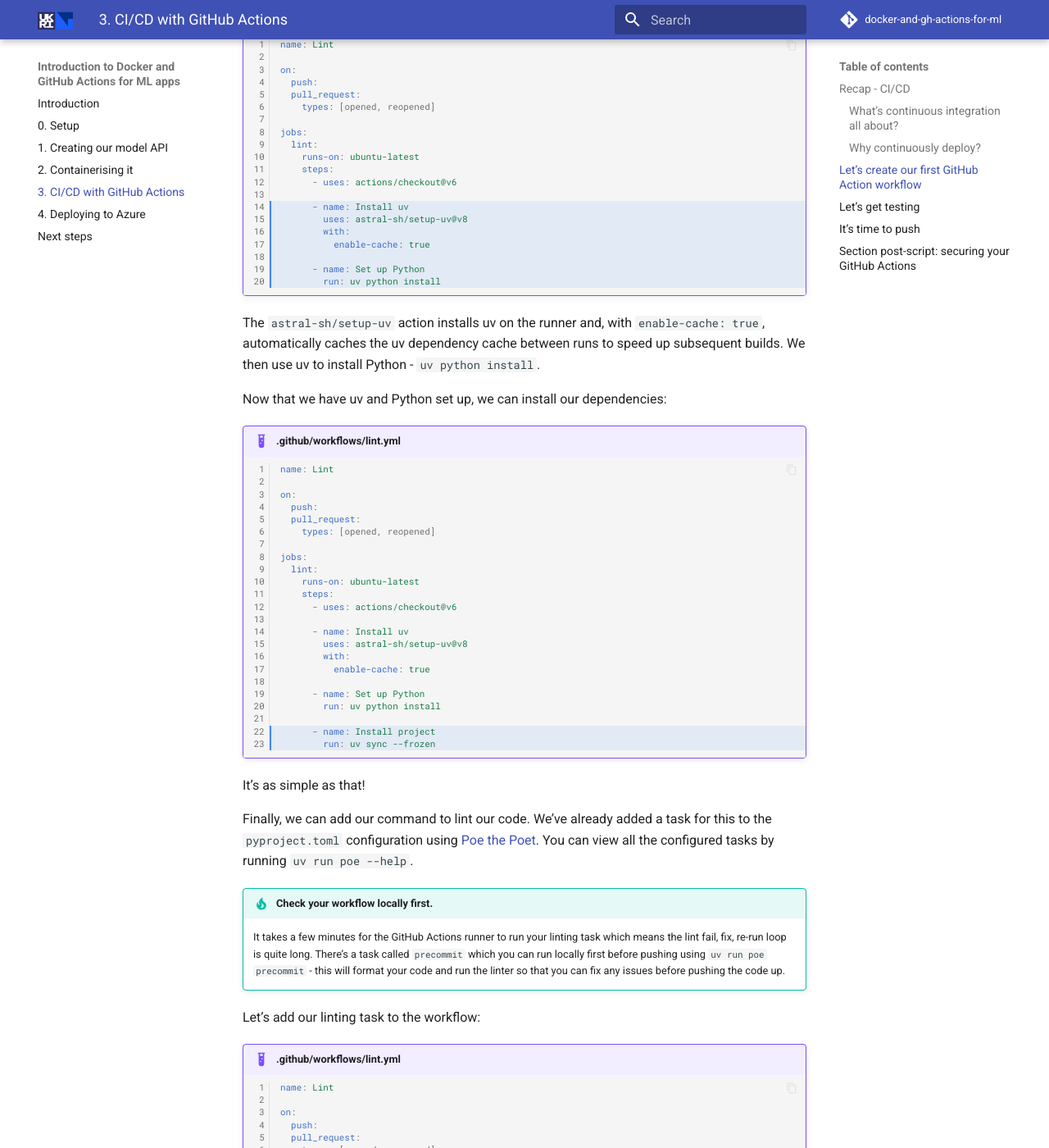
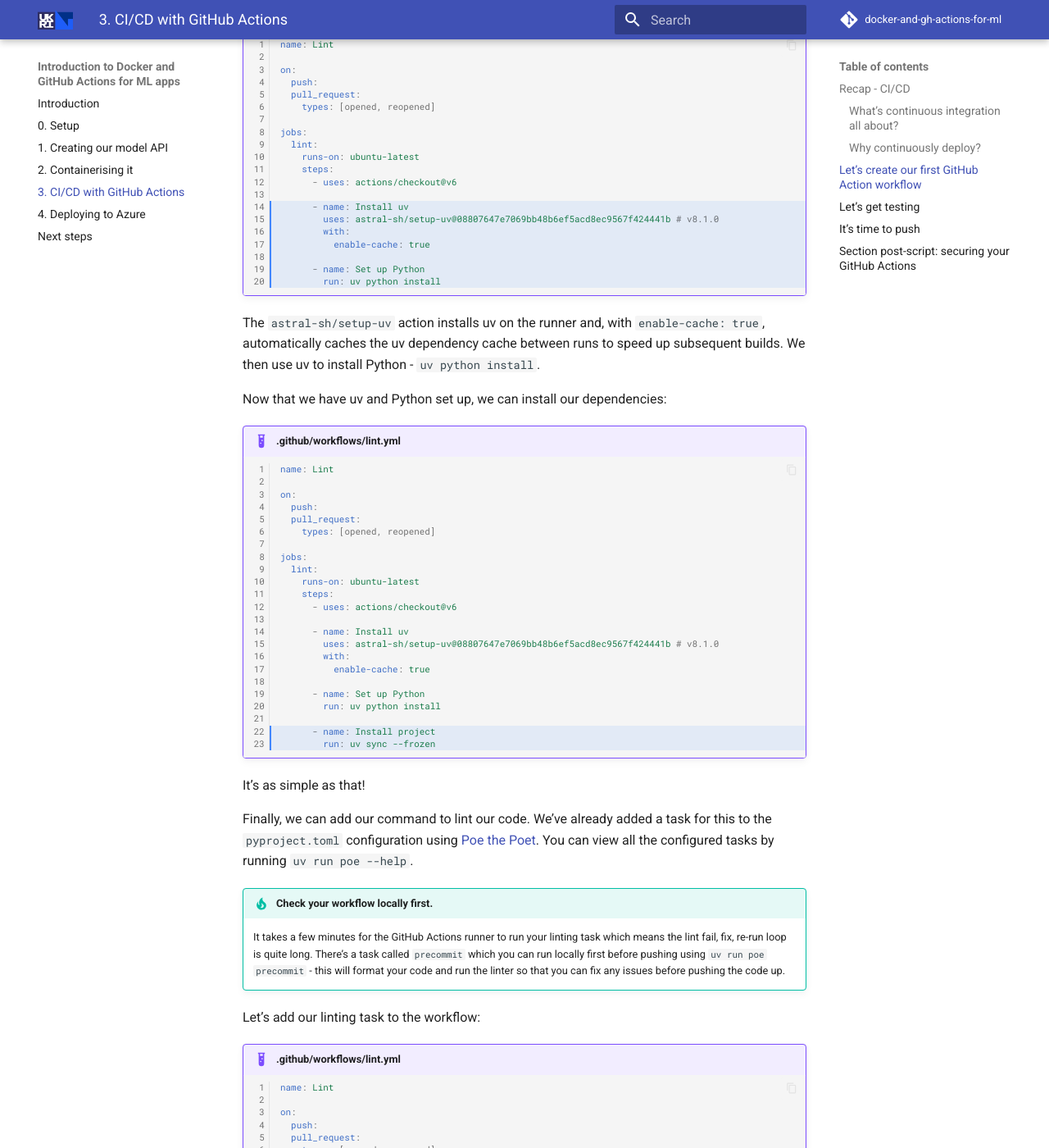
Before and after one commit to stfc/docker-and-gh-actions-for-ml, an MkDocs documentation site: the page built from docs/3-cicd-with-github-actions.md, in a window 1280 px wide and 1400 px high, scrolled down 2331 px. Shown: the whole window at 82% size. Built offline with MkDocs 1.6.1 and Material for MkDocs 9.7.7, drawn with Linux system fonts in a browser that asks for light colours; emoji names are drawn with the system emoji font; comment, search, counter and statistics services are not loaded; some of the changed text lies outside the part shown.

Commit message:
Fix broke setup-uv action tag.

```diff
--- a/docs/3-cicd-with-github-actions.md
+++ b/docs/3-cicd-with-github-actions.md
@@ -91,7 +91,7 @@ Next, let's set up uv and Python:
           - uses: actions/checkout@v6
 
           - name: Install uv
-            uses: astral-sh/setup-uv@v8
+            uses: astral-sh/setup-uv@08807647e7069bb48b6ef5acd8ec9567f424441b # v8.1.0
             with:
               enable-cache: true
 
@@ -119,7 +119,7 @@ Now that we have uv and Python set up, we can install our dependencies:
           - uses: actions/checkout@v6
 
           - name: Install uv
-            uses: astral-sh/setup-uv@v8
+            uses: astral-sh/setup-uv@08807647e7069bb48b6ef5acd8ec9567f424441b # v8.1.0
             with:
               enable-cache: true
 
@@ -155,7 +155,7 @@ Let's add our linting task to the workflow:
           - uses: actions/checkout@v6
 
           - name: Install uv
-            uses: astral-sh/setup-uv@v8
+            uses: astral-sh/setup-uv@08807647e7069bb48b6ef5acd8ec9567f424441b # v8.1.0
             with:
               enable-cache: true
 
@@ -193,7 +193,7 @@ Now that we have a linting workflow, we're going to add another workflow for tes
           - uses: actions/checkout@v6
 
           - name: Install uv
-            uses: astral-sh/setup-uv@v8
+            uses: astral-sh/setup-uv@08807647e7069bb48b6ef5acd8ec9567f424441b # v8.1.0
             with:
               enable-cache: true
 
```
Also changed, not shown: README.md (+1 -1 lines).
